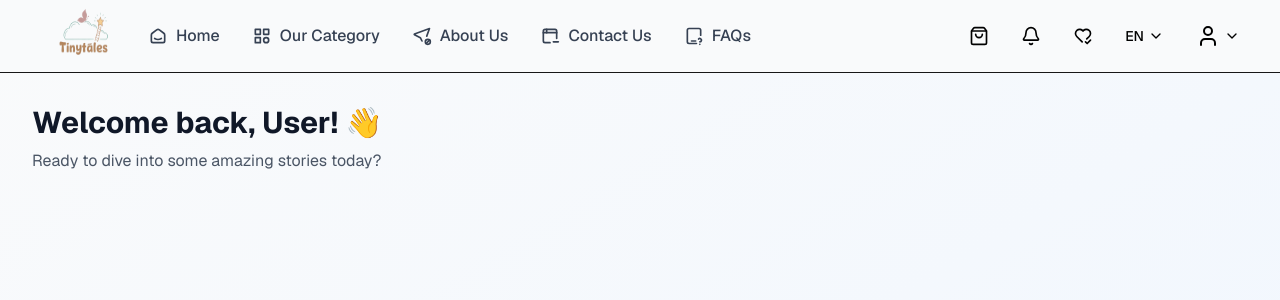
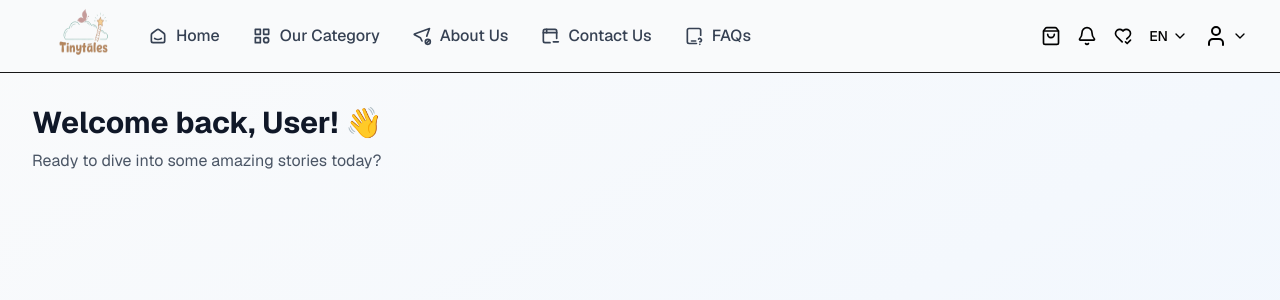
Before and after one commit to mohamed-samir-dev/Next.js-auth-dashboard, a Next.js app: page /dashboard in a window 1280 px wide. Shown: the top 300 px of the page. Built offline with nearby package versions, Linux system fonts and the light colour scheme; no server answers; sample sign-in values are in the browser's storage.

Commit message:
feat: enhance navigation components with improved UI and functionality

```diff
--- a/app/components/navigation/ActionButtons.tsx
+++ b/app/components/navigation/ActionButtons.tsx
@@ -4,13 +4,13 @@ import { IconHeartCheck } from '@tabler/icons-react';
 export default function ActionButtons() {
   return (
     <>
-      <button className="p-2 text-black cursor-pointer">
+      <button className=" text-black cursor-pointer">
         <ShoppingBag className="w-5 h-5" />
       </button>
-      <button className="p-2 text-black cursor-pointer">
+      <button className=" text-black cursor-pointer">
         <Bell className="w-5 h-5" />
       </button>
-      <button className="p-2 text-black cursor-pointer">
+      <button className=" text-black cursor-pointer">
         <IconHeartCheck stroke={2} className="w-5 h-5" />
       </button>
     </>
--- a/app/components/navigation/LanguageSelector.tsx
+++ b/app/components/navigation/LanguageSelector.tsx
@@ -11,7 +11,7 @@ export default function LanguageSelector() {
     <div className="relative">
       <button
         onClick={() => setIsLangDropdownOpen(!isLangDropdownOpen)}
-        className="text-black flex items-center space-x-1 p-2 hover:bg-gray-50 rounded-lg transition-colors cursor-pointer"
+        className="text-black flex items-center space-x-1  hover:bg-gray-50 rounded-lg transition-colors cursor-pointer"
       >
         <span className="text-black text-sm font-medium">{selectedLanguage}</span>
         <ChevronDown className="w-4 h-4" />
--- a/app/components/navigation/UserMenu.tsx
+++ b/app/components/navigation/UserMenu.tsx
@@ -23,7 +23,7 @@ export default function UserMenu({ onLogout }: UserMenuProps) {
     <div className="relative">
       <button
         onClick={() => setIsDropdownOpen(!isDropdownOpen)}
-        className="flex items-center space-x-1 text-black p-2 hover:bg-gray-50 transition-colors rounded-lg cursor-pointer"
+        className="flex items-center space-x-1 text-black  hover:bg-gray-50 transition-colors rounded-lg cursor-pointer"
       >
         <User className="w-6 h-6" />
         <ChevronDown className="w-4 h-4" />
```
